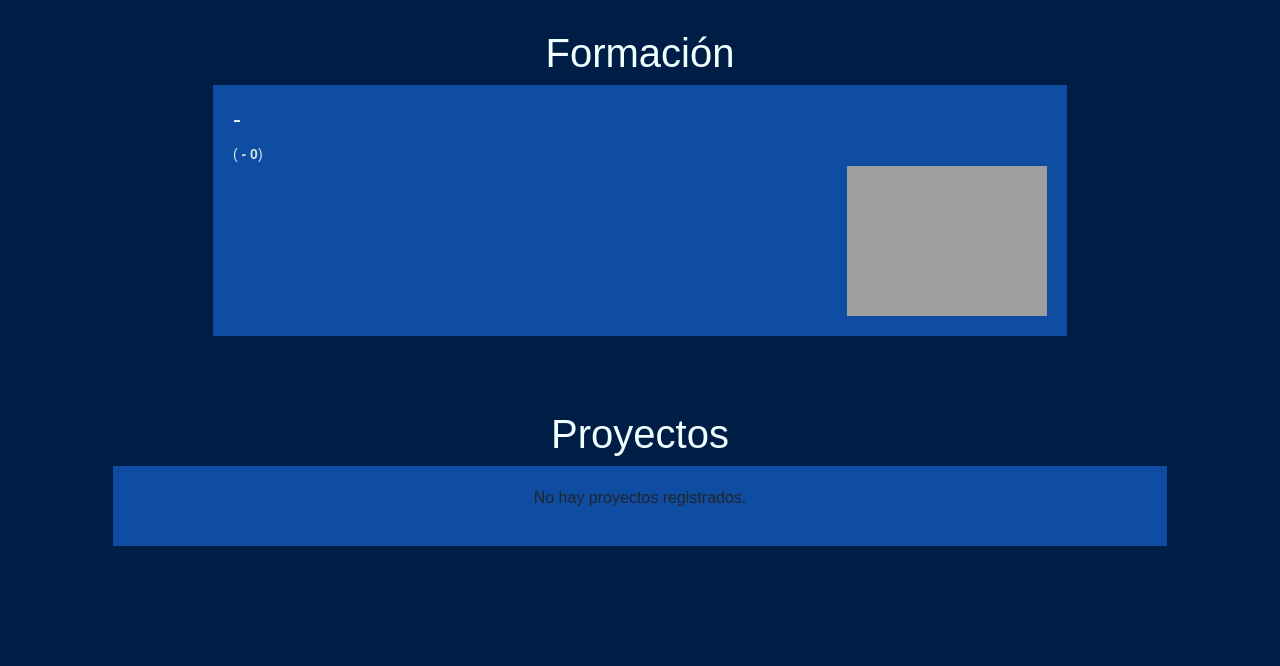
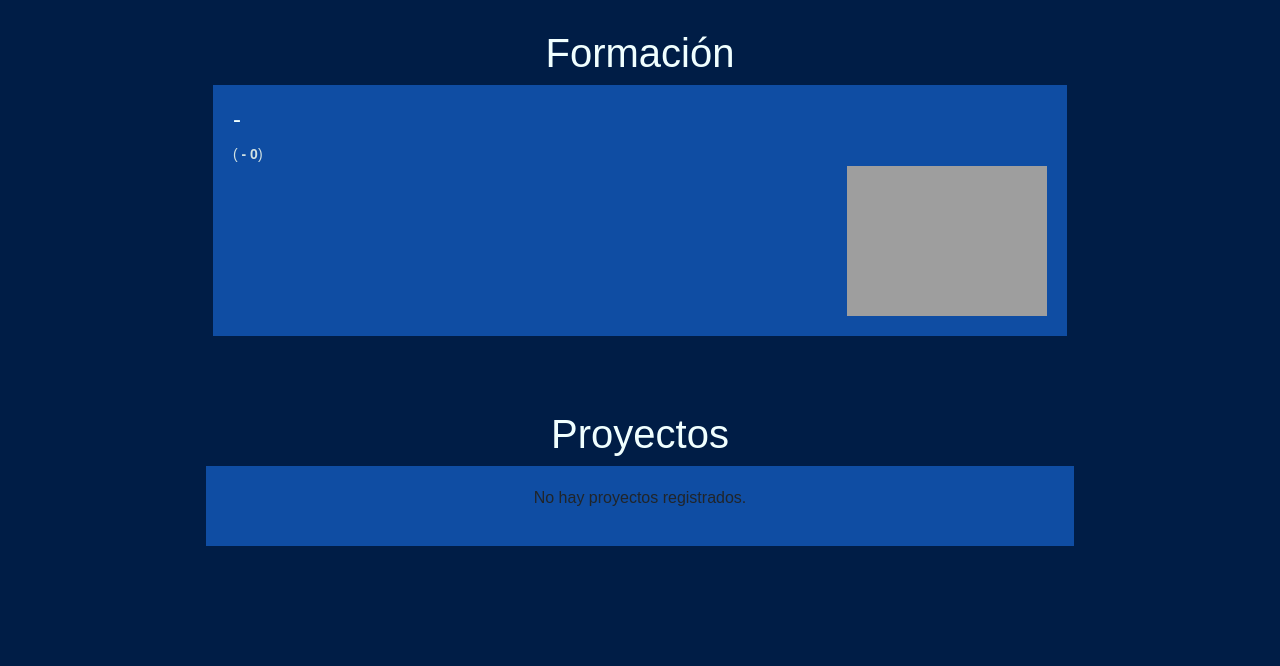
Before and after one commit to victsilva37/Portafolio-Web, a PHP site: page / in a window 1280 px wide. Shown: the part 1667-2333 px from the top of the page. Run offline with PHP 8.4, Linux system fonts and the light colour scheme; data that the repository does not hold is empty; some libraries are stand-ins or nearby versions; some web fonts are replaced; grey boxes are pictures that could not be loaded.

Commit message:
Modificaciones de diseño

```diff
--- a/components/proyectos/proyectos.css
+++ b/components/proyectos/proyectos.css
@@ -21,7 +21,6 @@
 
 @media (max-width: 1500px){
     #proy-main-container #proyectos-content{
-        width: 85%;
         display: flex;
         flex-wrap: wrap;
         justify-content: space-around;
```
